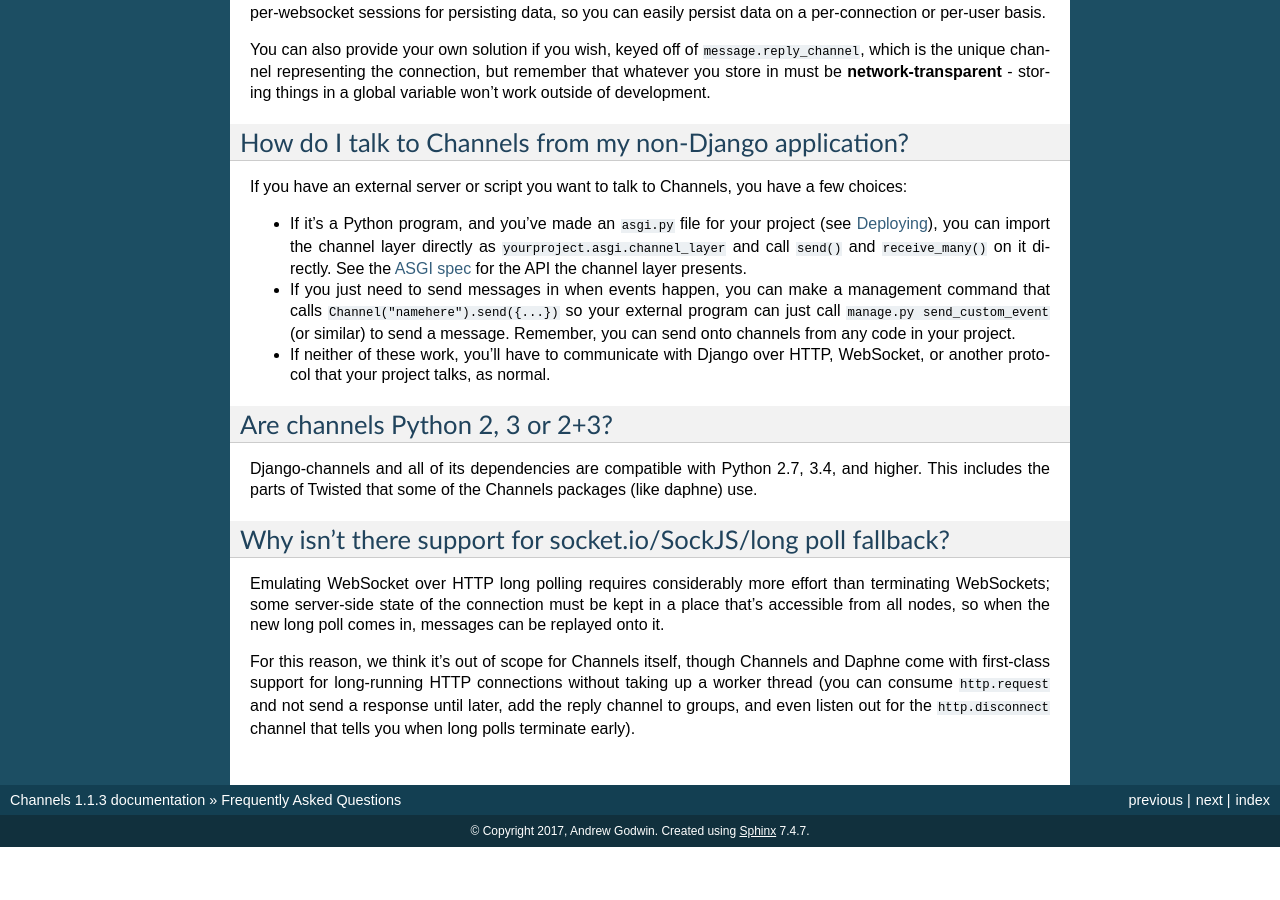
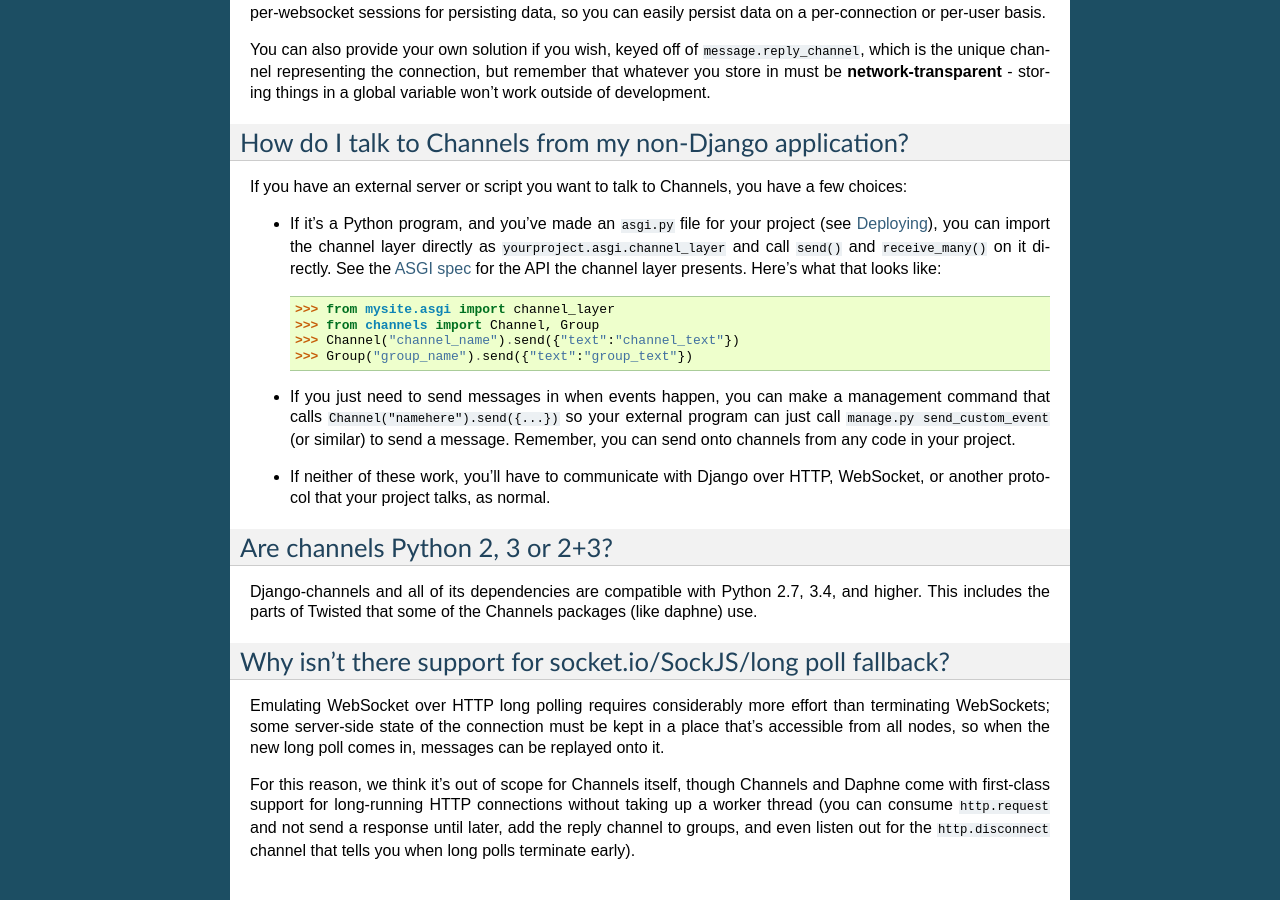
Before and after one commit to tmautone/django-channels, a Sphinx documentation site: the page built from docs/faqs.rst, in a window 1280 px wide and 900 px high, scrolled down 1922 px. Built offline with Sphinx 7.4.7, drawn with Linux system fonts in a browser that asks for light colours; before the commit the page ends 2769 px from its top, so only the background shows below that.

Commit message:
Update faqs.rst
Add the example of non-Django application.

```diff
--- a/docs/faqs.rst
+++ b/docs/faqs.rst
@@ -136,7 +136,12 @@
   (see :doc:`deploying`), you can import the channel layer directly as
   ``yourproject.asgi.channel_layer`` and call ``send()`` and ``receive_many()``
   on it directly. See the :doc:`ASGI spec <asgi>` for the API the channel layer
-  presents.
+  presents. Here's what that looks like:
+
+  >>> from mysite.asgi import channel_layer
+  >>> from channels import Channel, Group
+  >>> Channel("channel_name").send({"text":"channel_text"})
+  >>> Group("group_name").send({"text":"group_text"})
 
 * If you just need to send messages in when events happen, you can make a
   management command that calls ``Channel("namehere").send({...})``
```
